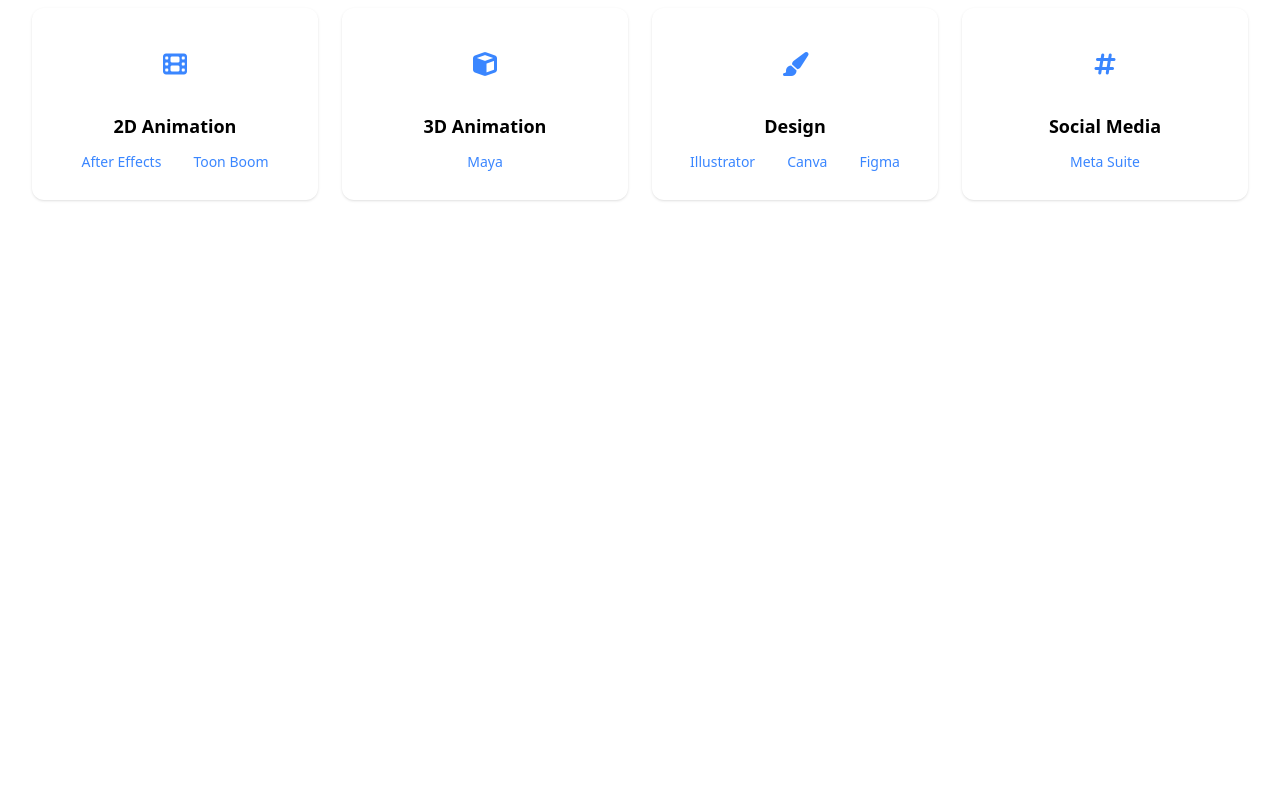
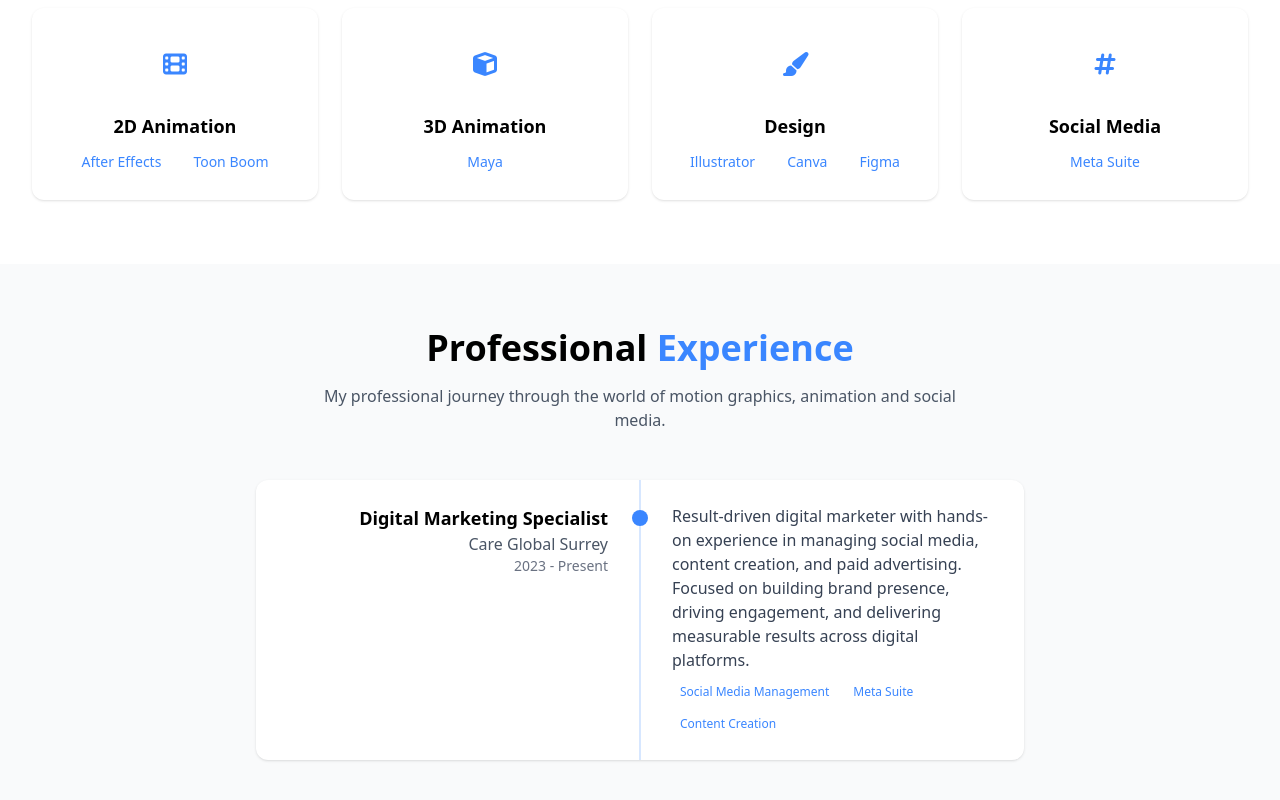
Before and after one commit to ManishNewa/NiconPortfolio, a Vue app: page / in a window 1280 px wide. Shown: the part 943-1743 px from the top of the page. Before the commit the page ends 1207 px from the top, so only its background shows below. Built offline with nearby package versions, Linux system fonts and the light colour scheme.

Commit message:
experience section config in progfress

```diff
--- a/src/assets/main.css
+++ b/src/assets/main.css
@@ -10,6 +10,10 @@
 
 .bg-primary {
   background-color: #3a86ff;
+}
+
+.bg-primary-20 {
+  background-color: rgba(58, 134, 255, 0.2);
 }
 
 .bg-secondary {
--- /dev/null
+++ b/src/components/sections/ExperienceSection.vue
@@ -0,0 +1,72 @@
+<template>
+  <section id="experience" class="py-16 bg-gray-50 px-4 sm:px-6 lg:px-8">
+    <div class="max-w-7xl mx-auto">
+      <div class="text-center mb-12">
+        <h2 class="text-3xl md:text-4xl font-bold mb-4">
+          Professional
+          <span class="text-primary">Experience</span>
+        </h2>
+        <p class="text-gray-600 max-w-2xl mx-auto">
+          My professional journey through the world of motion graphics, animation and social media.
+        </p>
+      </div>
+
+      <div class="max-w-3xl mx-auto">
+        <!-- Experience Timeline -->
+        <div class="relative">
+          <!-- Timeline line -->
+          <div
+            class="absolute sm:hidden md:block left-4 md:left-1/2 h-full w-0.5 bg-primary-20 -translate-x-1/2"
+          ></div>
+
+          <!-- Experience Card -->
+          <div
+            v-for="experience in experiences"
+            :key="experience"
+            class="mb-8 experience-item p-6 rounded-xl bg-white shadow-sm hover:shadow-md transition cursor-pointer"
+            onclick="openExperienceModal(1)"
+          >
+            <div class="flex flex-col md:flex-row">
+              <div class="md:w-1/2 md:pr-8 md:text-right mb-4 md:mb-0">
+                <div class="flex md:justify-end items-center">
+                  <div
+                    class="w-4 h-4 sm:hidden md:block rounded-full bg-primary absolute left-4 md:left-1/2 -translate-x-1/2"
+                  ></div>
+                  <h3 class="text-lg font-semibold">{{ experience.title }}</h3>
+                </div>
+                <p class="text-gray-600">{{ experience.company }}</p>
+                <p class="text-sm text-gray-500">{{ experience.timeframe }}</p>
+              </div>
+              <div class="md:w-1/2 md:pl-8">
+                <p class="text-gray-700">
+                  {{ experience.description }}
+                </p>
+                <div class="mt-2 flex flex-wrap gap-2">
+                  <span
+                    v-for="skill in experience.skills"
+                    :key="skill"
+                    class="bg-primary/10 text-primary px-2 py-1 rounded-full text-xs"
+                    >{{ skill }}</span
+                  >
+                </div>
+              </div>
+            </div>
+          </div>
+        </div>
+      </div>
+    </div>
+  </section>
+</template>
+
+<script setup>
+const experiences = [
+  {
+    title: 'Digital Marketing Specialist',
+    company: 'Care Global Surrey',
+    timeframe: '2023 - Present',
+    description:
+      'Result-driven digital marketer with hands-on experience in managing social media, content creation, and paid advertising. Focused on building brand presence, driving engagement, and delivering measurable results across digital platforms.',
+    skills: ['Social Media Management', 'Meta Suite', 'Content Creation'],
+  },
+]
+</script>
--- a/src/views/HomeView.vue
+++ b/src/views/HomeView.vue
@@ -1,11 +1,13 @@
 <script setup>
 import HeroSection from '@/components/sections/HeroSection.vue'
 import SkillSection from '@/components/sections/SkillSection.vue'
+import ExperienceSection from '@/components/sections/ExperienceSection.vue'
 </script>
 
 <template>
   <div>
     <HeroSection />
     <SkillSection />
+    <ExperienceSection />
   </div>
 </template>
```
